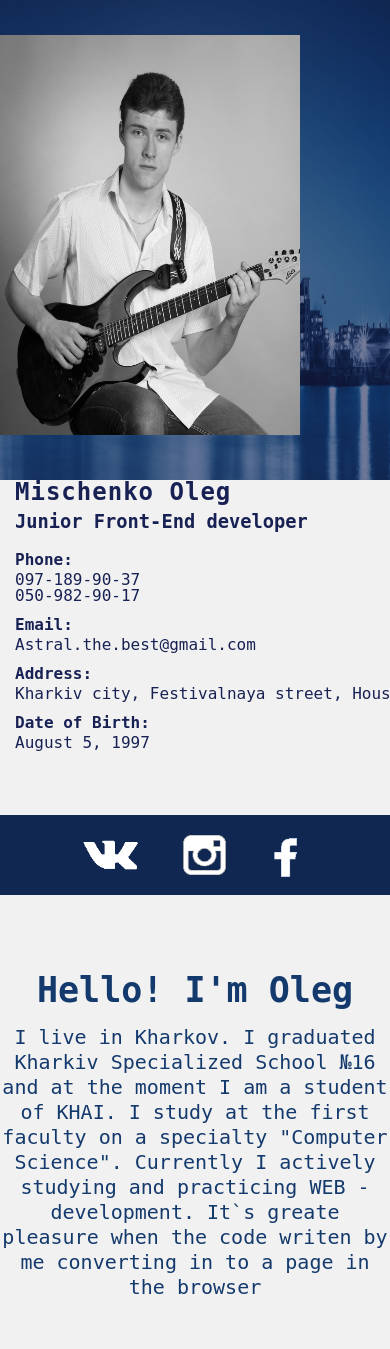
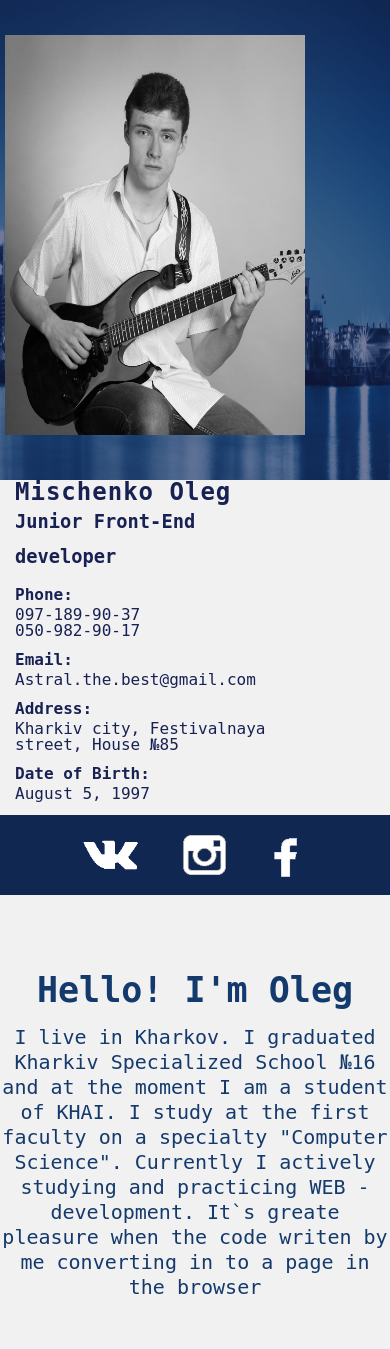
Before and after one commit to HolyAnger/TestRezume, a PHP site: page / in a window 390 px wide; the page is wider, and only the part inside the window is pictured. Shown: the part 95-1444 px from the top of that part. Run offline with PHP 8.4, Linux system fonts and the light colour scheme.

Commit message:
Add files via upload

```diff
--- a/css/style.css
+++ b/css/style.css
@@ -336,6 +336,7 @@ header{
     height: 50px;
     display: none;
     z-index: 999;
+    outline: none;
 }
 
 #close_menu{
@@ -380,7 +381,7 @@ header{
     #myImage,#myInfo {
         display: block;
         position: static;
-        width:100%;
+        max-width:480px;
         margin:0 ;
         height:430px;
     }
@@ -390,7 +391,8 @@ header{
     #myImage img{
         width:300px;
         height: 400px;
-        margin:auto;
+        margin-left: 5px;
+
 
     }
     #information{
```
